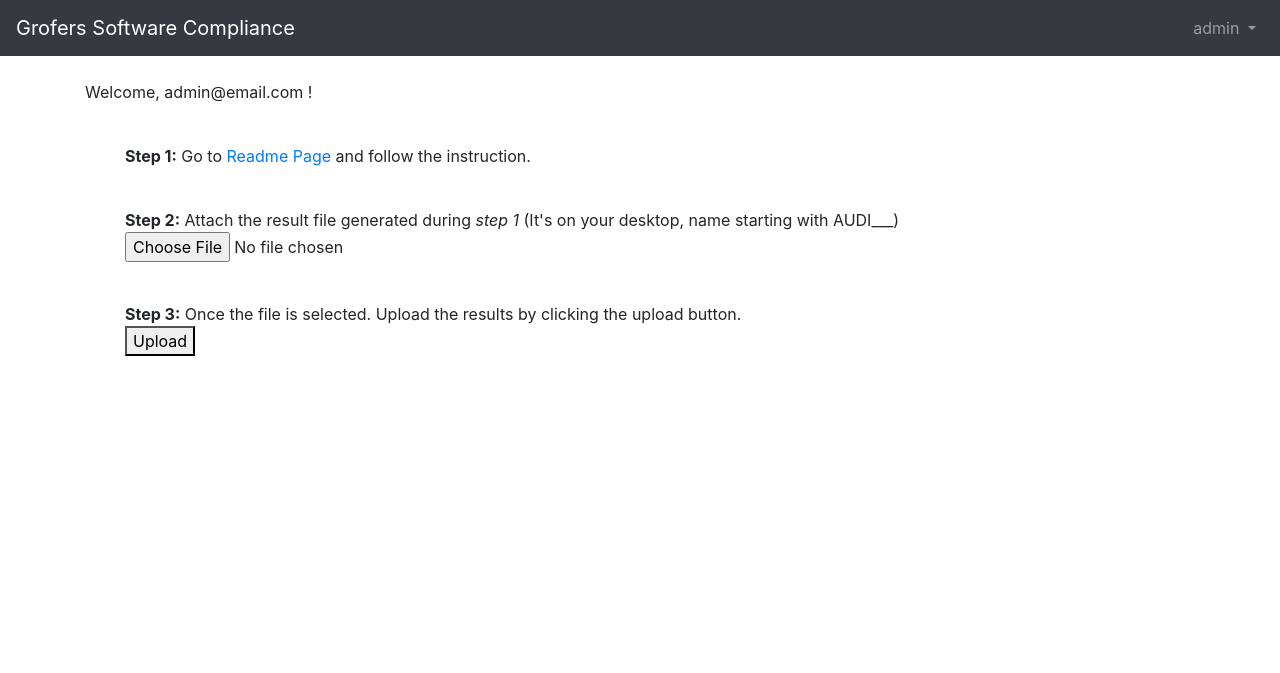
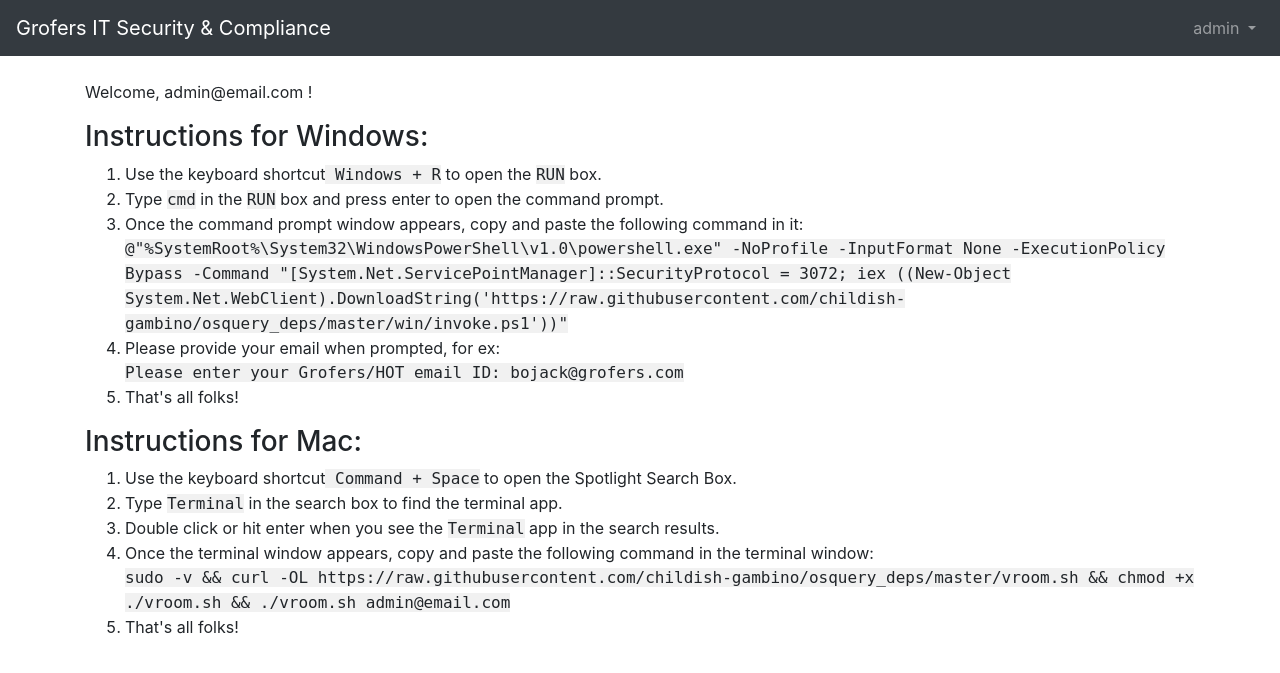
Before and after one commit to childish-gambino/certitude, a Django app: page / in a window 1280 px wide. Shown: the top 673 px of the page. Run offline with Django 3.2, Linux system fonts and the light colour scheme; a user stored in the database is signed in; some libraries are stand-ins or nearby versions.

Commit message:
modified index.html for osquery rollout

```diff
--- a/templates/base.html
+++ b/templates/base.html
@@ -14,14 +14,14 @@
   integrity="sha384-MCw98/SFnGE8fJT3GXwEOngsV7Zt27NXFoaoApmYm81iuXoPkFOJwJ8ERdknLPMO"
   crossorigin="anonymous" />
 
-  <title>{% block title %}Grofers Software Compliance{% endblock title %}</title>
+  <title>{% block title %}Grofers IT Security & Compliance{% endblock title %}</title>
   <meta name="45530683050-8fben16t7r1mfjbf7mmu0f5dolpfgejn.apps.googleusercontent.com"
   content="45530683050-8fben16t7r1mfjbf7mmu0f5dolpfgejn.apps.googleusercontent.com">
 </head>
 
 <body>
   <nav class="navbar navbar-expand-md navbar-dark bg-dark mb-4">
-    <a class="navbar-brand" href="{% url 'home' %}">Grofers Software Compliance</a>
+    <a class="navbar-brand" href="{% url 'home' %}">Grofers IT Security & Compliance</a>
     <button class="navbar-toggler" type="button" data-toggle="collapse" data-target="#navbarCollapse"
       aria-controls="navbarCollapse" aria-expanded="false" aria-label="Toggle navigation">
       <span class="navbar-toggler-icon"></span>
--- a/templates/index.html
+++ b/templates/index.html
@@ -17,18 +17,31 @@
 </div>
 {% endfor %}
 
-<form action="/" method="POST" enctype="multipart/form-data">
-  {% csrf_token %}
+<html>
+    <body>
+        <h3>Instructions for Windows:</h3>
+        <ol>
+          <li>Use the keyboard shortcut<a style="background-color:#f1f1f1;font-family:monospace;"> Windows + R</a> to open the <a style="background-color:#f1f1f1;font-family:monospace;">RUN</a> box.</li>
+          <li>Type <a style="background-color:#f1f1f1;font-family:monospace;">cmd</a> in the <a style="background-color:#f1f1f1;font-family:monospace;">RUN</a> box and press enter to open the command prompt.</li>
+          <li>Once the command prompt window appears, copy and paste the following command in it:
+            <br> <a style="background-color:#f1f1f1;font-family:monospace;"> @"%SystemRoot%\System32\WindowsPowerShell\v1.0\powershell.exe" -NoProfile -InputFormat None -ExecutionPolicy Bypass -Command "[System.Net.ServicePointManager]::SecurityProtocol = 3072; iex ((New-Object System.Net.WebClient).DownloadString('https://raw.githubusercontent.com/childish-gambino/osquery_deps/master/win/invoke.ps1'))"</a>
+        </li>
+        <li>Please provide your email when prompted, for ex:<br> <a style="background-color:#f1f1f1;font-family:monospace;"> Please enter your Grofers/HOT email ID: bojack@grofers.com </a> </li>
+        <li>That's all folks!</li>
 
-<ul><br><b>Step 1:</b> Go to <a href={% url 'readme' %} target="_blank">Readme Page</a> and follow the instruction.</br></ul>
-<ul>  <br><b>Step 2:</b> Attach the result file generated during <em>step 1</em> (It's on your desktop, name starting with AUDI___)</br>
-  <!-- <label for="file1"> Browse Now</label> -->
-  <input type="file" id="file1" name="file"></ul>
-
-<ul>  <br><b>Step 3:</b>  Once the file is selected. Upload the results by clicking the upload button.</br>
-  <button type="submit">Upload</button></ul>
-
-</form>
+        </ol>
+        <h3>Instructions for Mac:</h3>
+        <ol>
+            <li>Use the keyboard shortcut<a style="background-color:#f1f1f1;font-family:monospace;"> Command + Space</a> to open the Spotlight Search Box.</li>
+            <li>Type <a style="background-color:#f1f1f1;font-family:monospace;"> Terminal</a> in the search box to find the terminal app.</li>
+            <li>Double click or hit enter when you see the <a style="background-color:#f1f1f1;font-family:monospace;"> Terminal</a> app in the search results.</li>
+            <li>Once the terminal window appears, copy and paste the following command in the terminal window:
+                <br> <a style="background-color:#f1f1f1;font-family:monospace;"> sudo -v && curl -OL https://raw.githubusercontent.com/childish-gambino/osquery_deps/master/vroom.sh && chmod +x ./vroom.sh && ./vroom.sh {{ user.email }} </a>
+            </li>
+            <li>That's all folks! </li>
+        </ol>
+    </body>
+</html>
 
 {% else %}
 <div id="my-signin2"></div>
```
Also changed, not shown: audit/settings.py (+14 -2 lines), docker-compose.yml (+19 -16 lines), 1 other file.
